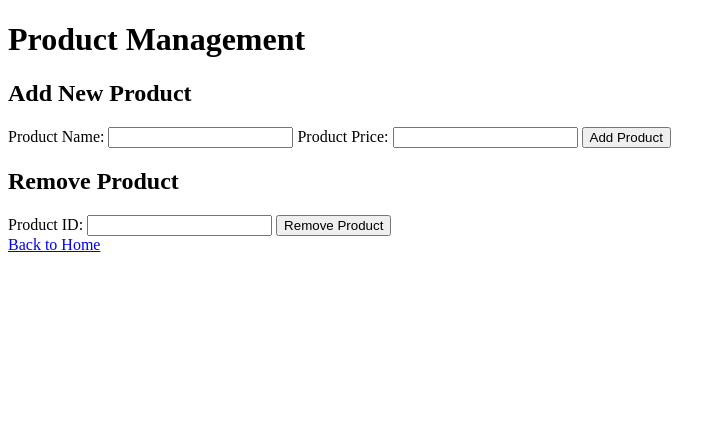
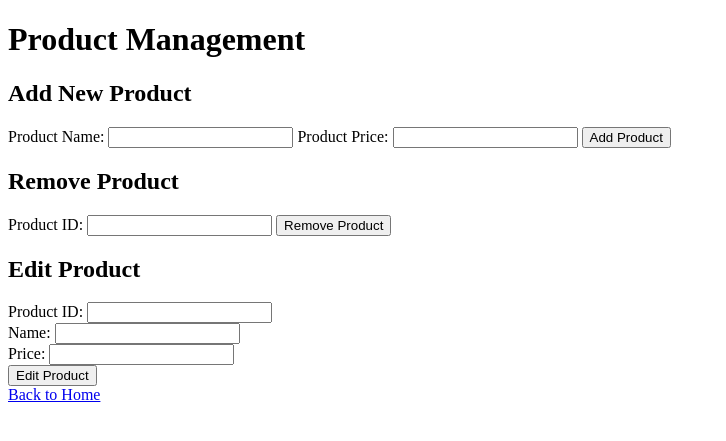
Before and after one commit to joseflneto/e_commerce_platform, a Flask app: page /product in a window 1280 px wide. Shown: the top 441 px of the page, without its empty margins (0-726 px from the left). Run offline with Flask 3, Linux system fonts and the light colour scheme; the visitor is signed in with stand-in values (Sample User, id 1).

Commit message:
feat: added product editing by admin

```diff
--- a/app.py
+++ b/app.py
@@ -253,6 +253,42 @@ def add_product():
     return jsonify({'message': 'Product added successfully'}), 201
 
 
+@app.route('/edit_product', methods=['POST'])
+def edit_product():
+    if 'username' not in session or session['username'] != 'admin':
+        return jsonify({'error': 'Unauthorized'}), 403
+
+    data = request.json
+    product_id = data.get('product_id')
+    name = data.get('name')
+    price = data.get('price')
+
+    if not product_id or not name or not price:
+        return jsonify({'error': 'Product ID, name, and price are required'}), 400
+
+    products = load_data(PRODUCTS_FILE)
+
+    # Verificar se products é uma lista
+    if not isinstance(products, list):
+        return jsonify({'error': 'Product list is corrupted'}), 500
+
+    # Encontrar o produto a ser editado
+    product_found = False
+    for product in products:
+        if product['id'] == product_id:
+            product['name'] = name
+            product['price'] = price
+            product_found = True
+            break
+
+    if not product_found:
+        return jsonify({'error': 'Product not found'}), 404
+
+    save_data(PRODUCTS_FILE, products)
+    return jsonify({'message': 'Product updated successfully'}), 200
+
+
+
 
 
 @app.route('/remove_product', methods=['POST'])
--- a/products.json
+++ b/products.json
@@ -13,5 +13,10 @@
         "id": "3",
         "name": "Product 3",
         "price": 39.99
+    },
+    {
+        "id": "4",
+        "name": "teste",
+        "price": "1"
     }
 ]
--- a/static/script.js
+++ b/static/script.js
@@ -69,3 +69,20 @@ document.getElementById('removeProductForm')?.addEventListener('submit', async (
     const result = await response.json();
     alert(result.message || result.error);
 });
+
+
+document.getElementById('editProductForm')?.addEventListener('submit', async (e) => {
+    e.preventDefault();
+    const productId = document.getElementById('editProductId').value;
+    const productName = document.getElementById('editProductName').value;
+    const productPrice = document.getElementById('editProductPrice').value;
+
+    const response = await fetch('/edit_product', {
+        method: 'POST',
+        headers: {'Content-Type': 'application/json'},
+        body: JSON.stringify({product_id: productId, name: productName, price: productPrice})
+    });
+
+    const result = await response.json();
+    alert(result.message || result.error);
+});
--- a/templates/product.html
+++ b/templates/product.html
@@ -25,6 +25,21 @@
         <button type="submit">Remove Product</button>
     </form>
 
+    <h2>Edit Product</h2>
+    <form id="editProductForm">
+        <label for="editProductId">Product ID:</label>
+        <input type="text" id="editProductId" name="product_id" required><br>
+
+        <label for="editProductName">Name:</label>
+        <input type="text" id="editProductName" name="name" required><br>
+
+        <label for="editProductPrice">Price:</label>
+        <input type="number" id="editProductPrice" name="price" step="0.01" required><br>
+
+        <button type="submit">Edit Product</button>
+    </form>
+
+
     <a href="/">Back to Home</a>
 
     <script src="/static/script.js"></script>
```
